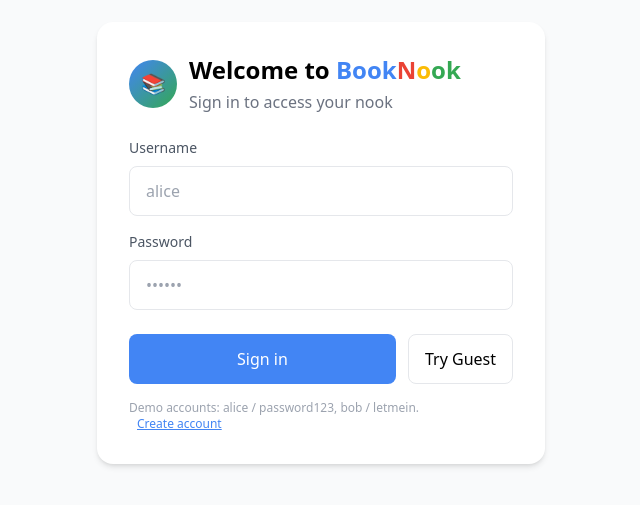
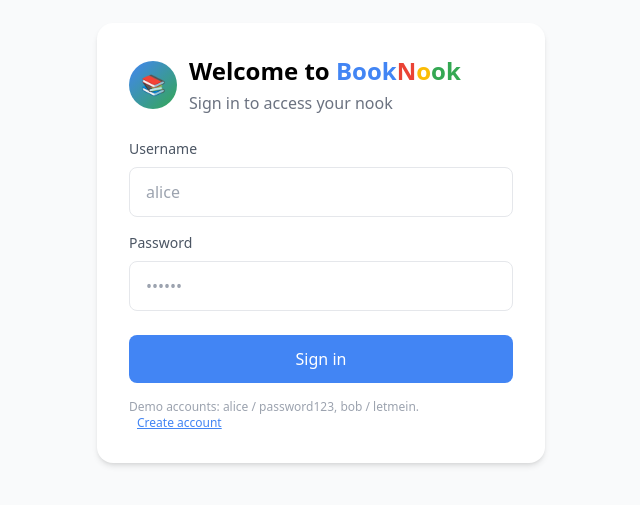
Before and after one commit to SalvatoreCodes/gdgoc-booknook, a React (Vite) app in the folder booknook/: page / in a window 1280 px wide. Shown: the part 157-662 px from the top of the page, without its empty margins (319-959 px from the left). Built offline with nearby package versions, Linux system fonts and the light colour scheme.

Commit message:
Update error message for invalid login credentials and improve button layout on LoginScreen

```diff
--- a/booknook/src/components/LoginScreen.jsx
+++ b/booknook/src/components/LoginScreen.jsx
@@ -10,7 +10,7 @@ export default function LoginScreen({onLogin, onCreateAccount}){
   function submit(){
     setError(null)
     const ok = onLogin(username.trim(), password)
-    if(!ok) setError('Invalid credentials. Try username/password from the demo accounts (alice/password123, bob/letmein) or use Guest.')
+    if(!ok) setError('Invalid credentials. Try username/password from the demo accounts.')
   }
 
   if(showSignup) return <Signup onCreateAccount={onCreateAccount} onCancel={()=>setShowSignup(false)} />
@@ -34,9 +34,8 @@ export default function LoginScreen({onLogin, onCreateAccount}){
         <label className="block text-sm text-gray-600 mt-4 mb-2">Password</label>
         <input type="password" value={password} onChange={e=>setPassword(e.target.value)} className="w-full px-4 py-3 rounded-lg border border-gray-200 focus:outline-none focus:ring-2 focus:ring-gblue transition" placeholder="••••••" />
 
-        <div className="mt-6 flex gap-3">
-          <button onClick={submit} className="flex-1 py-3 rounded-lg bg-gblue text-white font-medium">Sign in</button>
-          <button onClick={() => { setUsername('guest'); setPassword(''); const ok = onLogin('guest', ''); if(!ok) setError('Unable to sign in as Guest') }} className="py-3 px-4 rounded-lg border border-gray-200">Try Guest</button>
+        <div className="mt-6">
+          <button onClick={submit} className="w-full py-3 rounded-lg bg-gblue text-white font-medium">Sign in</button>
         </div>
 
         <p className="text-xs text-gray-400 mt-4">Demo accounts: <span className="font-medium">alice / password123</span>, <span className="font-medium">bob / letmein</span>. <button onClick={()=>setShowSignup(true)} className="ml-2 underline text-gblue">Create account</button></p>
```
